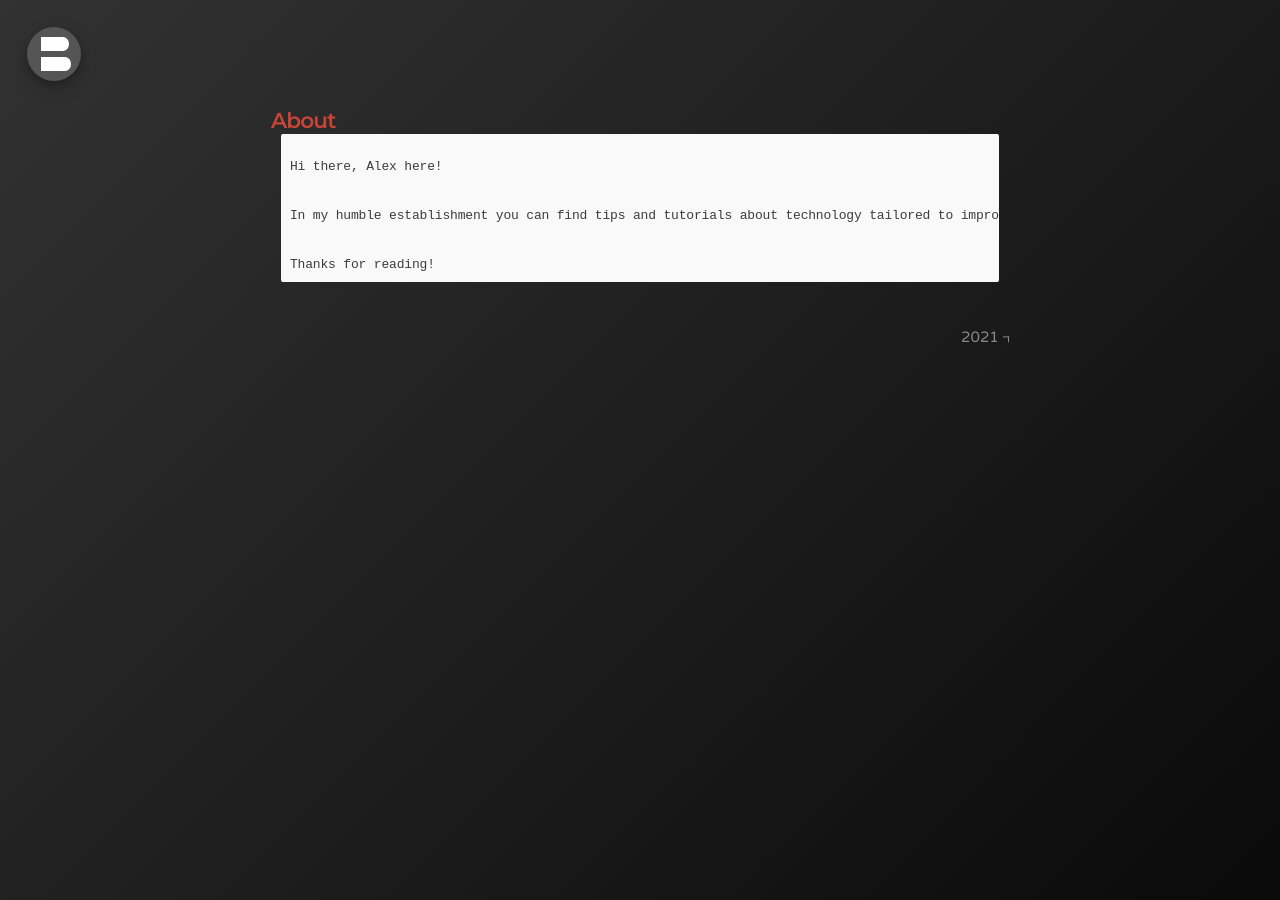
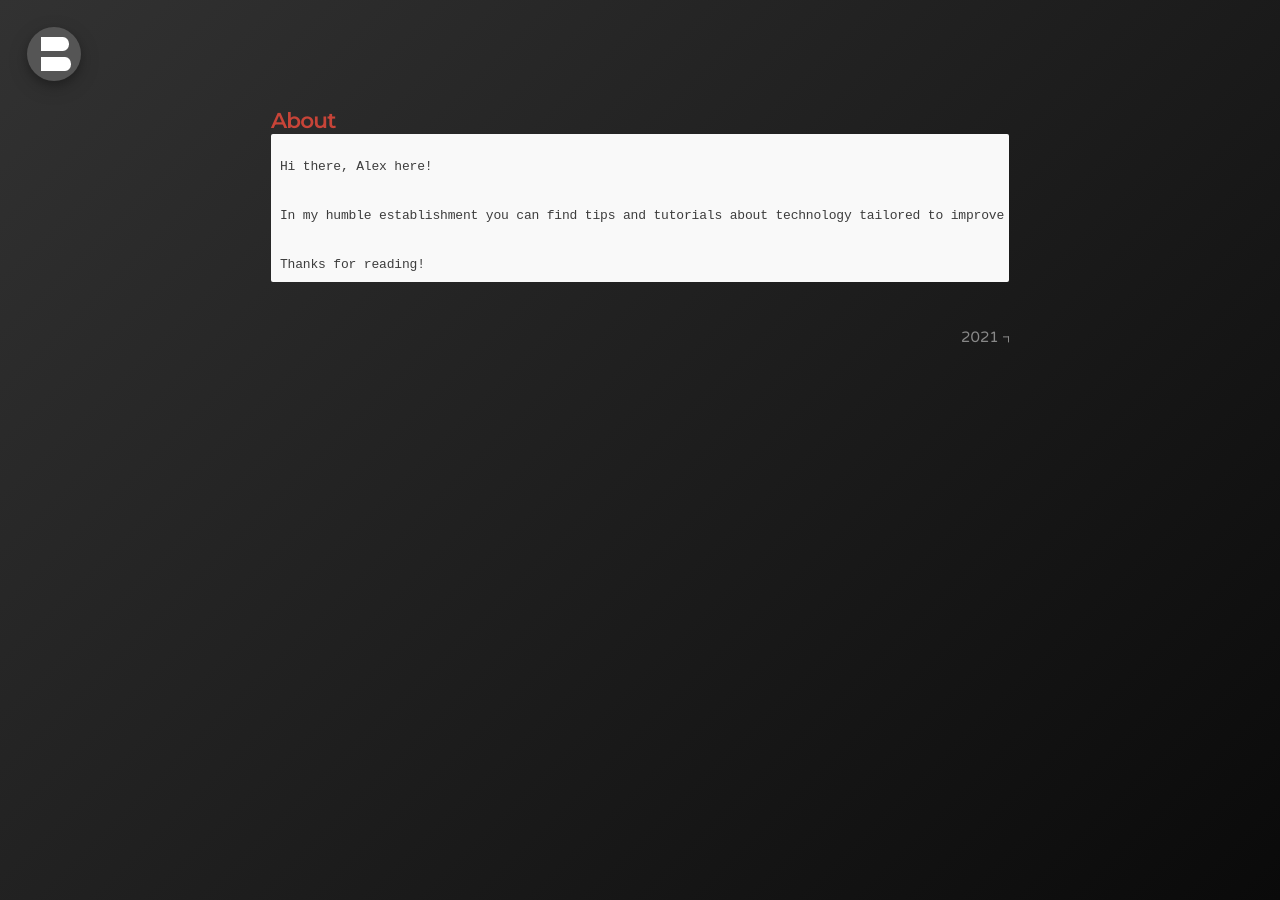
Before and after one commit to bonina/bonina.github.io, a Jekyll site: the page built from about.md, in a window 1280 px wide. Built offline with Jekyll 4.4.1, drawn with Linux system fonts in a browser that asks for light colours.

Commit message:
Update _message.scss

```diff
--- a/_sass/_message.scss
+++ b/_sass/_message.scss
@@ -26,6 +26,7 @@
   //white-space : normal;
   margin: 0px auto;
   margin-bottom: 1rem;
-  width: calc(100% - 20px);
-  flex-shrink: 0;
+  display: flex;
+  flex-wrap: wrap;
+  flex: auto;
 }
```
